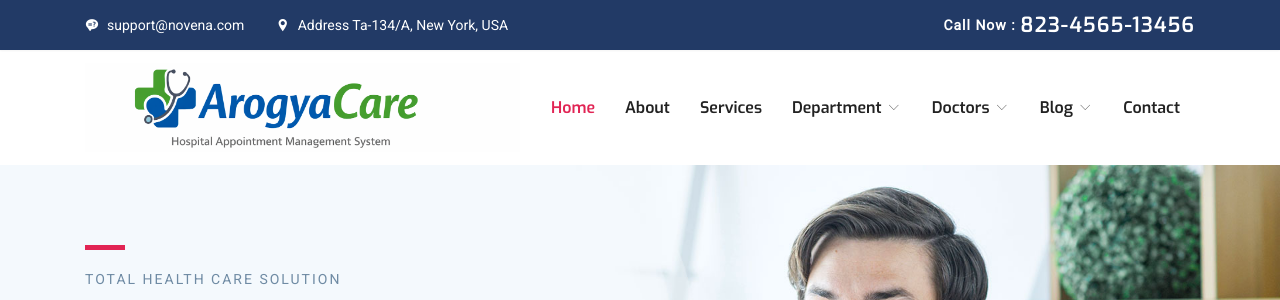
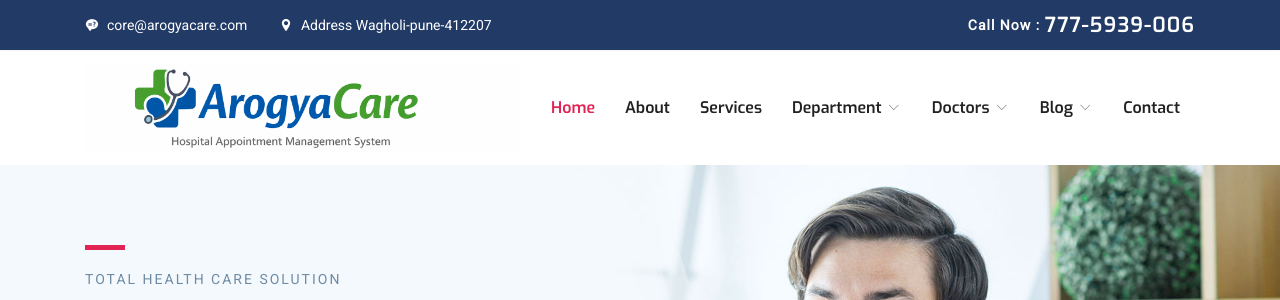
Before and after one commit to ashishsarule77/ArogyaCare, a Django app: page /arogyacare/home/ in a window 1280 px wide. Shown: the top 300 px of the page. Run offline with Django 5.2, Linux system fonts and the light colour scheme; some libraries are stand-ins or nearby versions.

Commit message:
update templates

```diff
--- a/core/static/core/css/style.css
+++ b/core/static/core/css/style.css
@@ -1485,7 +1485,7 @@ a:focus {
   padding-bottom: 10px;
 }
 
-.footer .copyright a {
+.footer .developer a {
   font-weight: 600;
 }
 
--- a/core/templates/core/base.html
+++ b/core/templates/core/base.html
@@ -53,16 +53,15 @@
 					<div class="col-lg-6">
 						<ul class="top-bar-info list-inline-item pl-0 mb-0">
 							<li class="list-inline-item"><a href="mailto:support@gmail.com"><i
-										class="icofont-support-faq mr-2"></i>support@novena.com</a></li>
-							<li class="list-inline-item"><i class="icofont-location-pin mr-2"></i>Address Ta-134/A, New
-								York, USA </li>
+										class="icofont-support-faq mr-2"></i>core@arogyacare.com</a></li>
+							<li class="list-inline-item"><i class="icofont-location-pin mr-2"></i>Address Wagholi-pune-412207 </li>
 						</ul>
 					</div>
 					<div class="col-lg-6">
 						<div class="text-lg-right top-right-bar mt-2 mt-lg-0">
 							<a href="tel:+23-345-67890">
 								<span>Call Now : </span>
-								<span class="h4">823-4565-13456</span>
+								<span class="h4">777-5939-006</span>
 							</a>
 						</div>
 					</div>
@@ -157,7 +156,7 @@
 				<div class="col-lg-4 mr-auto col-sm-6">
 					<div class="widget mb-5 mb-lg-0">
 						<div class="logo mb-4">
-							<img href="{% url 'home' %}" src="{% static 'core/images/logo.png'%}" alt=""
+							<img href="{% url 'home' %}" src="{% static 'core/images/logo2.png'%}" alt=""
 								class="img-fluid">
 						</div>
 						<p>Tempora dolorem voluptatum nam vero assumenda voluptate, facilis ad eos obcaecati tenetur
@@ -165,13 +164,13 @@
 
 						<ul class="list-inline footer-socials mt-4">
 							<li class="list-inline-item">
-								<a href="https://www.facebook.com/themefisher"><i class="icofont-facebook"></i></a>
+								<a href="https://www.facebook.com/"><i class="icofont-facebook"></i></a>
 							</li>
 							<li class="list-inline-item">
-								<a href="https://twitter.com/themefisher"><i class="icofont-twitter"></i></a>
+								<a href="https://x.com/ashishsarule83"><i class="icofont-twitter"></i></a>
 							</li>
 							<li class="list-inline-item">
-								<a href="https://www.pinterest.com/themefisher/"><i class="icofont-linkedin"></i></a>
+								<a href="https://www.linkedin.com/in/ashish-sarule-116477269/"><i class="icofont-linkedin"></i></a>
 							</li>
 						</ul>
 					</div>
@@ -217,7 +216,7 @@
 								<i class="icofont-email mr-3"></i>
 								<span class="h6 mb-0">Support Available for 24/7</span>
 							</div>
-							<h4 class="mt-2"><a href="mailto:support@email.com">Support@email.com</a></h4>
+							<h4 class="mt-2"><a href="https://github.com/ashishsarule77/ArogyaCare">saruleashish2003@email.com</a></h4>
 						</div>
 
 						<div class="footer-contact-block">
@@ -225,7 +224,7 @@
 								<i class="icofont-support mr-3"></i>
 								<span class="h6 mb-0">Mon to Fri : 08:30 - 18:00</span>
 							</div>
-							<h4 class="mt-2"><a href="tel:+23-345-67890">+23-456-6588</a></h4>
+							<h4 class="mt-2"><a href="tel:+23-345-67890">+77-593-9006</a></h4>
 						</div>
 					</div>
 				</div>
@@ -234,16 +233,17 @@
 			<div class="footer-btm py-4 mt-5">
 				<div class="row align-items-center justify-content-between">
 					<div class="col-lg-6">
-						<div class="copyright">
-							Copyright &copy; 2021, Designed &amp; Developed by <a
-								href="https://themefisher.com/">Themefisher</a>
+						<div class="developer">
+							Designed &amp; Developed by <a
+								href="https://www.linkedin.com/in/ashish-sarule-116477269/"><b>AshishSarule</b></a>
 						</div>
 					</div>
 					<div class="col-lg-6">
 						<div class="subscribe-form text-lg-right mt-5 mt-lg-0">
 							<form action="{% url 'subscribefooter'%}" method="post" class="subscribe">
 								{% csrf_token %}
-								<input type="text" name="email" class="form-control" placeholder="Your Email address" required>
+								<input type="text" name="email" class="form-control" placeholder="Your Email address"
+									required>
 								<button type="submit" class="btn btn-main-2 btn-round-full">Subscribe</button>
 							</form>
 						</div>
@@ -275,7 +275,8 @@
 	<script src="https://maps.googleapis.com/maps/api/js?key=AIzaSyAkeLMlsiwzp6b3Gnaxd86lvakimwGA6UA"></script>
 	<script src="{% static 'core/plugins/google-map/gmap.js' %}"></script>
 
-	<script src="js/script.js"></script>
+	<script src="{% static 'core/js/scripts.js' %}"></script>
+
 
 </body>
 
--- a/core/templates/core/home.html
+++ b/core/templates/core/home.html
@@ -18,7 +18,7 @@
 						<p class="mb-4 pr-5">A repudiandae ipsam labore ipsa voluptatum quidem quae laudantium quisquam
 							aperiam maiores sunt fugit, deserunt rem suscipit placeat.</p>
 						<div class="btn-container ">
-							<a href="appoinment.html" target="_blank"
+							<a href="{% url 'appoinment' %}" target="_blank"
 								class="btn btn-main-2 btn-icon btn-round-full">Make
 								appoinment <i class="icofont-simple-right ml-2  "></i></a>
 						</div>
@@ -41,7 +41,7 @@
 							<p class="mb-4">Get ALl time support for emergency.We have introduced the principle of
 								family
 								medicine.</p>
-							<a href="appoinment.html" class="btn btn-main btn-round-full">Make a appoinment</a>
+							<a href="{% url 'appoinment' %}" class="btn btn-main btn-round-full">Make a appoinment</a>
 						</div>
 
 						<div class="feature-item mb-5 mb-lg-0">
@@ -237,7 +237,7 @@
 					<div class="appoinment-content">
 						<img src="{% static 'core/images/about/img-3.jpg' %}" alt="" class="img-fluid">
 						<div class="emergency">
-							<h2 class="text-lg"><i class="icofont-phone-circle text-lg"></i>+23 345 67980</h2>
+							<h2 class="text-lg"><i class="icofont-phone-circle text-lg"></i>+777 59 39006</h2>
 						</div>
 					</div>
 				</div>
```
Also changed, not shown: core/templates/core/single_doctor.html (+12 -14 lines), db.sqlite3.
